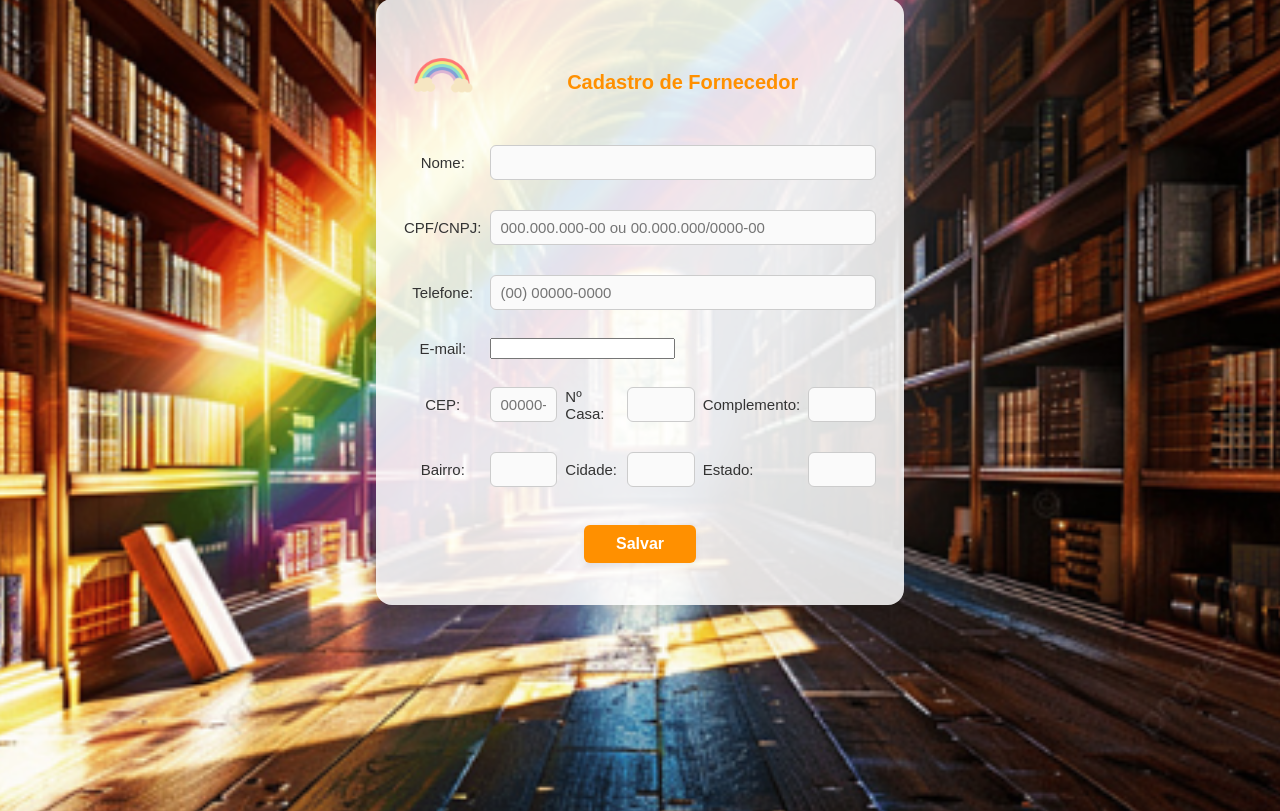
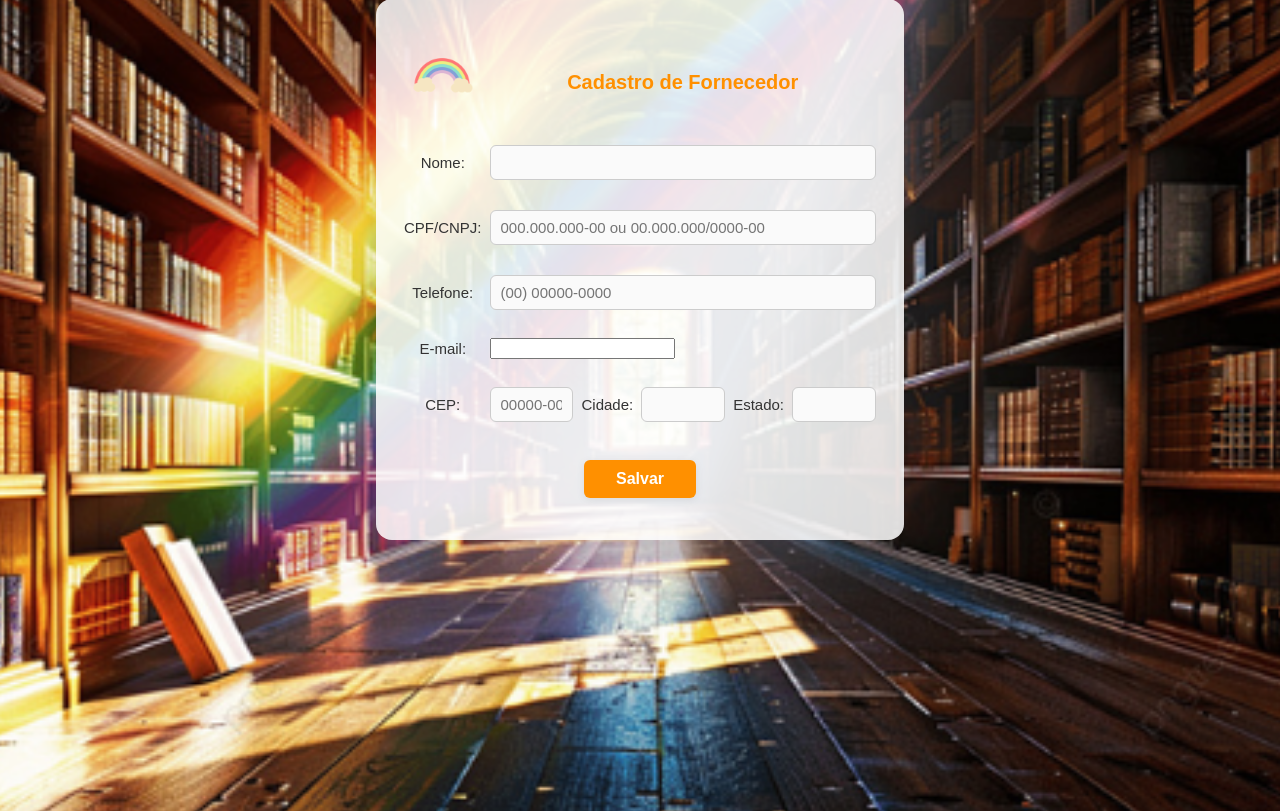
Before and after one commit to Marcozdrx/Biblioteca-Arco-Iris-Manual, a PHP site: page /cadastrar-fornecedores.php in a window 1280 px wide. Shown: the part 49-860 px from the top of the page. Run offline with PHP 8.4, Linux system fonts and the light colour scheme; a user stored in the database is signed in.

Commit message:
Cadastrar fornecedor
Tirei o num casa e bairro

```diff
--- a/HTML/cadastrar-fornecedores.php
+++ b/HTML/cadastrar-fornecedores.php
@@ -15,14 +15,11 @@ if (!isset($_SESSION['id']) || $_SESSION['is_admin'] != 1) {
       $telefone = $_POST['telefone'];
       $email = $_POST['email'];
       $cep = $_POST['cep'];
-      $numCasa = $_POST['numCasa'];
-      $complemento = $_POST['complemento'];
-      $bairro = $_POST['bairro'];
       $cidade = $_POST['cidade'];
       $estado = $_POST['estado'];
 
       // Construir o endereço completo
-      $endereco = $numCasa . " - " . $complemento . " - " . $bairro;
+      $endereco = $cidade . " - " . $estado;
 
       $sql = "INSERT INTO fornecedores (nome, cpf_cnpj, telefone, email, cep, endereco, cidade, estado) VALUES (:nome, :cpf_cnpj, :telefone, :email, :cep, :endereco, :cidade, :estado)";
       $stmt = $pdo->prepare($sql);
@@ -61,8 +58,7 @@ if (!isset($_SESSION['id']) || $_SESSION['is_admin'] != 1) {
         function buscarCEP(cep) {
             cep = cep.replace(/\D/g, '');
             if (cep.length !== 8) {
-                alert("CEP inválido! Digite os 8 dígitos do CEP corretamente.");
-                return;
+                return; // Não mostra alerta, apenas retorna silenciosamente
             }
 
             fetch(`https://viacep.com.br/ws/${cep}/json/`)
@@ -79,10 +75,9 @@ if (!isset($_SESSION['id']) || $_SESSION['is_admin'] != 1) {
                     // Preencher os campos automaticamente
                     document.querySelector('input[name="estado"]').value = data.uf || '';
                     document.querySelector('input[name="cidade"]').value = data.localidade || '';
-                    document.querySelector('input[name="bairro"]').value = data.bairro || '';
 
-                    // Focar no campo número da casa após preencher
-                    document.querySelector('input[name="numCasa"]').focus();
+                    // Focar no campo cidade após preencher
+                    document.querySelector('input[name="cidade"]').focus();
                 })
                 .catch(error => {
                     alert("Erro ao buscar o CEP. Tente novamente.");
@@ -156,15 +151,7 @@ if (!isset($_SESSION['id']) || $_SESSION['is_admin'] != 1) {
             </tr>
             <tr>
                 <td><center>CEP:</center></td>
-                <td><input type="text" id="cep" name="cep" data-mascara="cep" placeholder="00000-000" maxlength="9" required/></td>
-                <td>Nº Casa:</td>
-                <td><input type="text" id="numCasa" name="numCasa" data-mascara="numero" maxlength="5" required/></td>
-                <td>Complemento:</td>
-                <td><input type="text" id="complemento" name="complemento" data-mascara="complemento" maxlength="100" required /></td>
-            </tr>
-            <tr>
-                <td><center>Bairro:</center></td>
-                <td><input type="text" id="bairro" name="bairro"  oninput="this.value = this.value.replace(/[^A-Za-zÀ-ÿ\s]/g, '')" required /></td>
+                <td><input type="text" id="cep" name="cep" data-mascara="cep" placeholder="00000-000" maxlength="9" onblur="buscarCEP(this.value)" required/></td>
                 <td>Cidade:</td>
                 <td><input type="text" id="cidade" name="cidade"  oninput="this.value = this.value.replace(/[^A-Za-zÀ-ÿ\s]/g, '')"  required/></td>
                 <td>Estado:</td>
```
